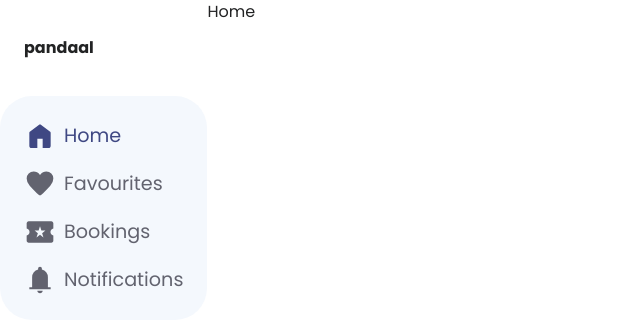
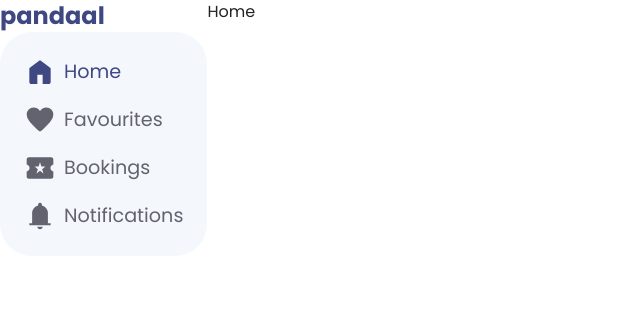
Before and after one commit to FlamingArch/pandaal, a Next.js app: page / in a window 1280 px wide. Shown: the top 332 px of the page, without its empty margins (0-640 px from the left). Built offline with nearby package versions, Linux system fonts and the light colour scheme.

Commit message:
Updated Logo

```diff
--- a/fragments/Logo.js
+++ b/fragments/Logo.js
@@ -1,13 +1,11 @@
 const Logo = ({ className }) => {
   return (
-    <div
-      className={
-        "flex place-items-center text-3xl font-bold text-blue-600 m-6 h-12 " +
-        className
-      }
+    <p
+      style={{ color: "#3F4882" }}
+      className={`text-2xl font-bold text-[#3F4882] ${className}`}
     >
       pandaal
-    </div>
+    </p>
   );
 };
 
```
